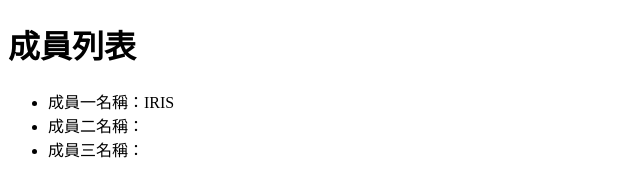
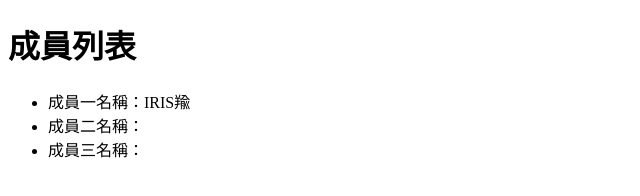
Before and after one commit to sz594380/week5-1107, a plain HTML site: page index.html in a window 1280 px wide. Shown: the full height of the page, 0-640 px from the left. Drawn offline with Linux system fonts and the light colour scheme.

Commit message:
修改成員一名稱

```diff
--- a/index.html
+++ b/index.html
@@ -10,7 +10,7 @@
 <body>
     <h1>成員列表</h1>
     <ul>
-        <li>成員一名稱：IRIS</li>
+        <li>成員一名稱：IRIS羭</li>
         <li>成員二名稱：</li>
         <li>成員三名稱：</li>
     </ul>
```
